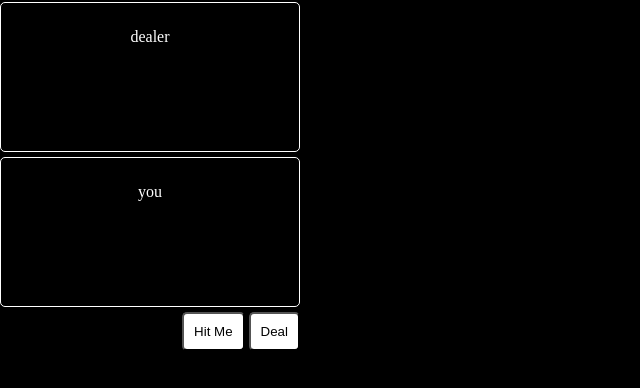
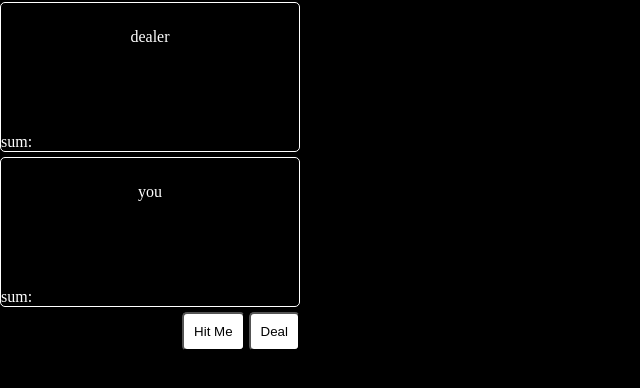
Before and after one commit to 4nth0ny1/blackjackjs, a plain HTML site: page index.html in a window 1280 px wide. Shown: the part 40-428 px from the top of the page, without its empty margins (0-640 px from the left). Drawn offline with Linux system fonts and the light colour scheme.

Commit message:
add sum css

```diff
--- a/index.html
+++ b/index.html
@@ -13,12 +13,26 @@
 
     <div class="dealer-container">
         <p>dealer</p>
+
         <p id="dealer-cards"></p>
+
+        <div class="sum-container">
+            <p>sum: <p id="dealer-sum"></p></p>
+
+        </div>
+
     </div>
 
     <div class="my-container">
         <p>you</p>
+
         <p id="my-cards"></p>
+
+        <div class="sum-container">
+            <p>sum: <p id="dealer-sum"></p></p>
+            <p id="dealer-sum"></p>
+        </div>
+
     </div>
 
     <div class="button-container">
--- a/style.css
+++ b/style.css
@@ -17,6 +17,7 @@ body {
     width: 300px;
     text-align: center;
     margin-top: 5px;
+    position: relative;
 }
 
 .button-container {
@@ -31,3 +32,10 @@ body {
     margin-top: 5px;
     border-radius: 5px;
 }
+
+.sum-container {
+    text-align: left;
+    position: absolute;
+    bottom: 0;
+    left: 0;
+}
```
